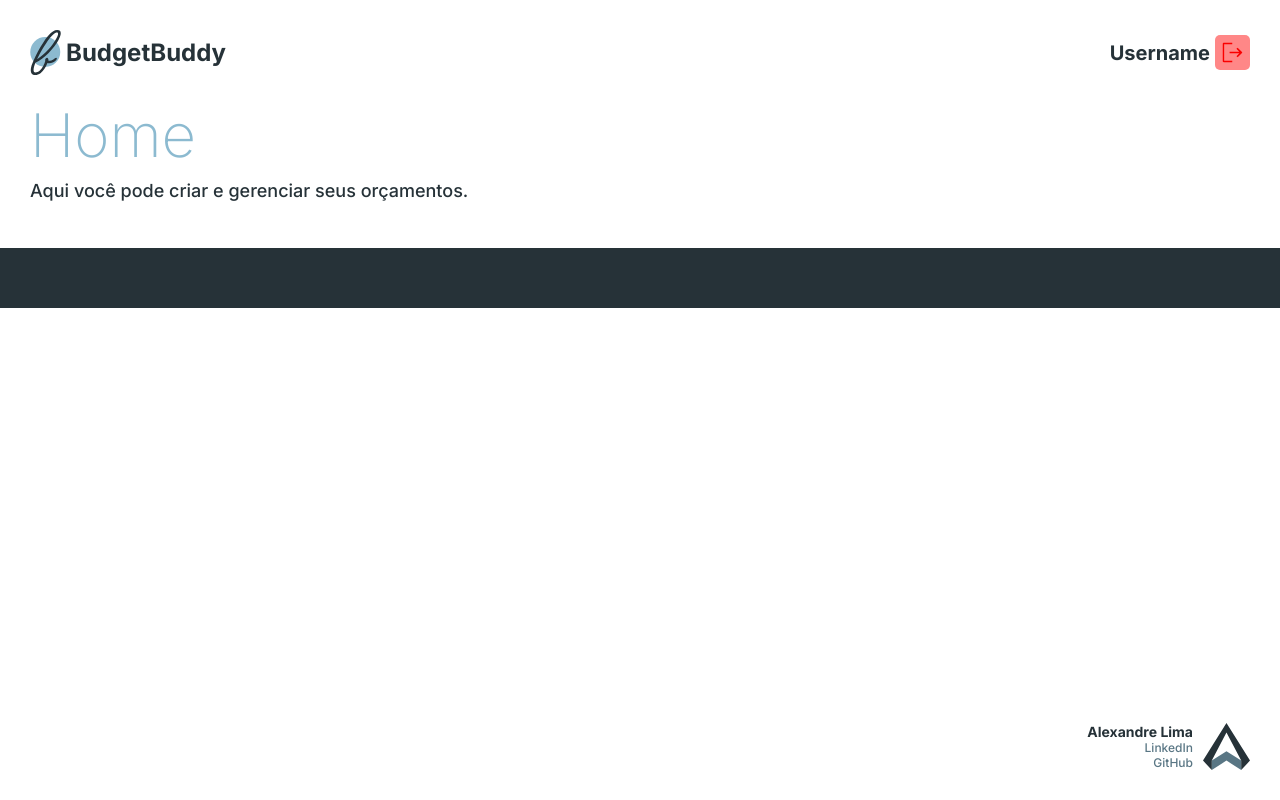
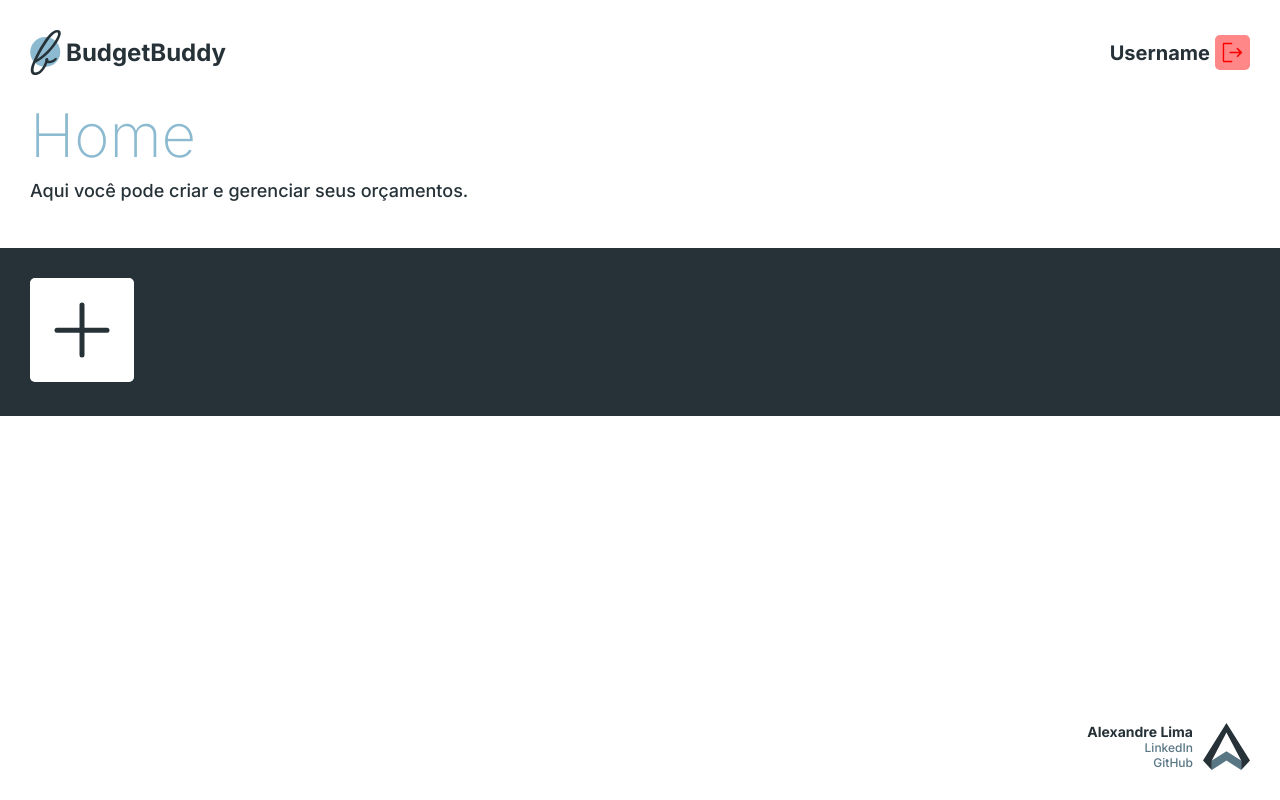
Before and after one commit to alefrrlima/budgetbuddy, a JavaScript app: page /home in a window 1280 px wide. Built offline with nearby package versions, Linux system fonts and the light colour scheme.

Commit message:
components update

```diff
--- a/src/components/BudgetSelector/BudgetSelector.css
+++ b/src/components/BudgetSelector/BudgetSelector.css
@@ -3,3 +3,14 @@
    background-color: var(--c10);
    margin: 0 -30px;
 }
+
+.budgetSelector img {
+   border-radius: 5px;
+}
+
+.budgetSelector button {
+   max-width: 104px;
+   max-height: 104px;
+   border-radius: 5px;
+   cursor: pointer;
+}
--- a/src/components/BudgetSelector/BudgetSelector.js
+++ b/src/components/BudgetSelector/BudgetSelector.js
@@ -1,8 +1,13 @@
 import "./BudgetSelector.css"
+
+import new100 from "../../images/new100-icon.svg"
 
 export default function BudgetSelector(){
    return(
       <div className="budgetSelector">
+         <button>
+            <img src={new100}/>
+         </button>
 
       </div>
    )
```
Also changed, not shown: src/images/new100-icon.svg.
